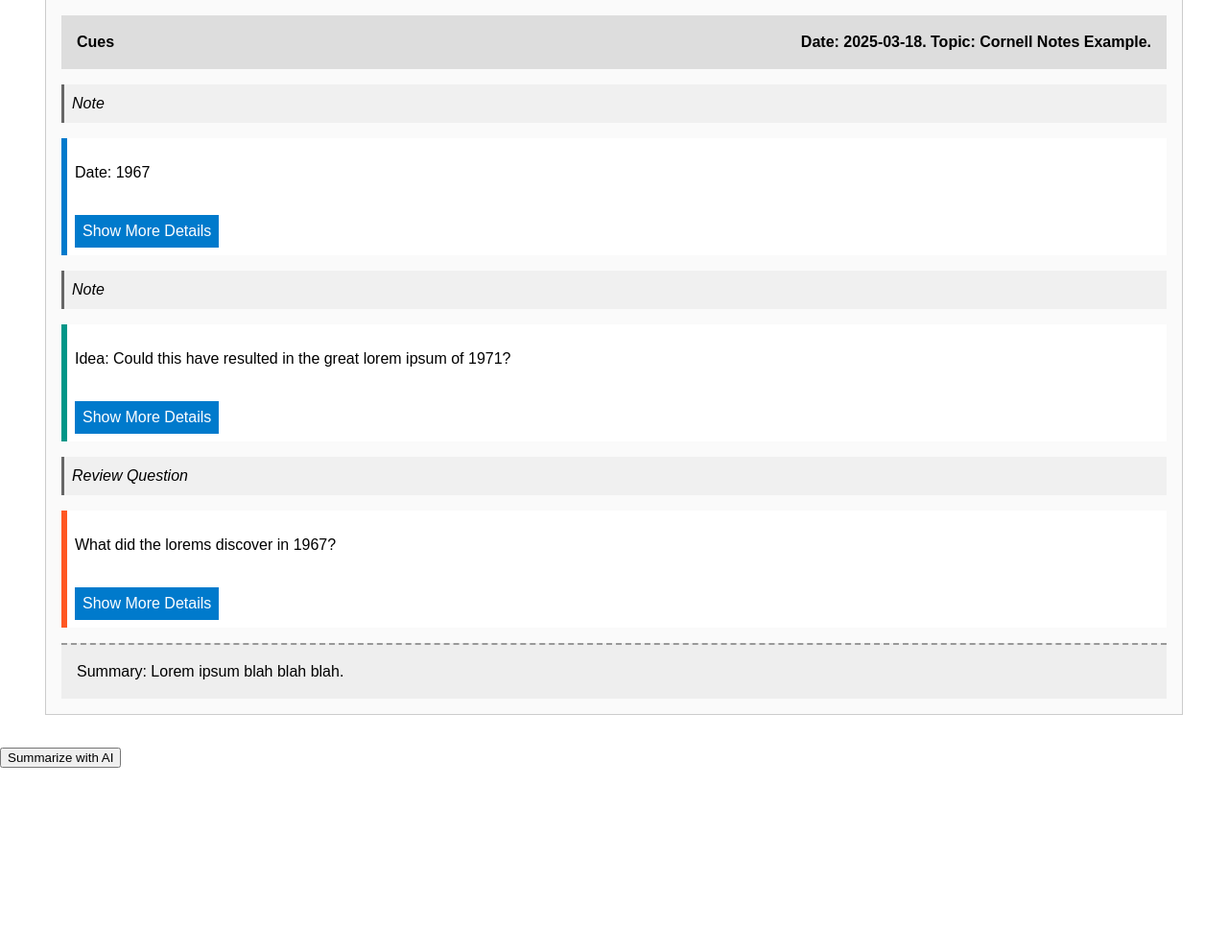
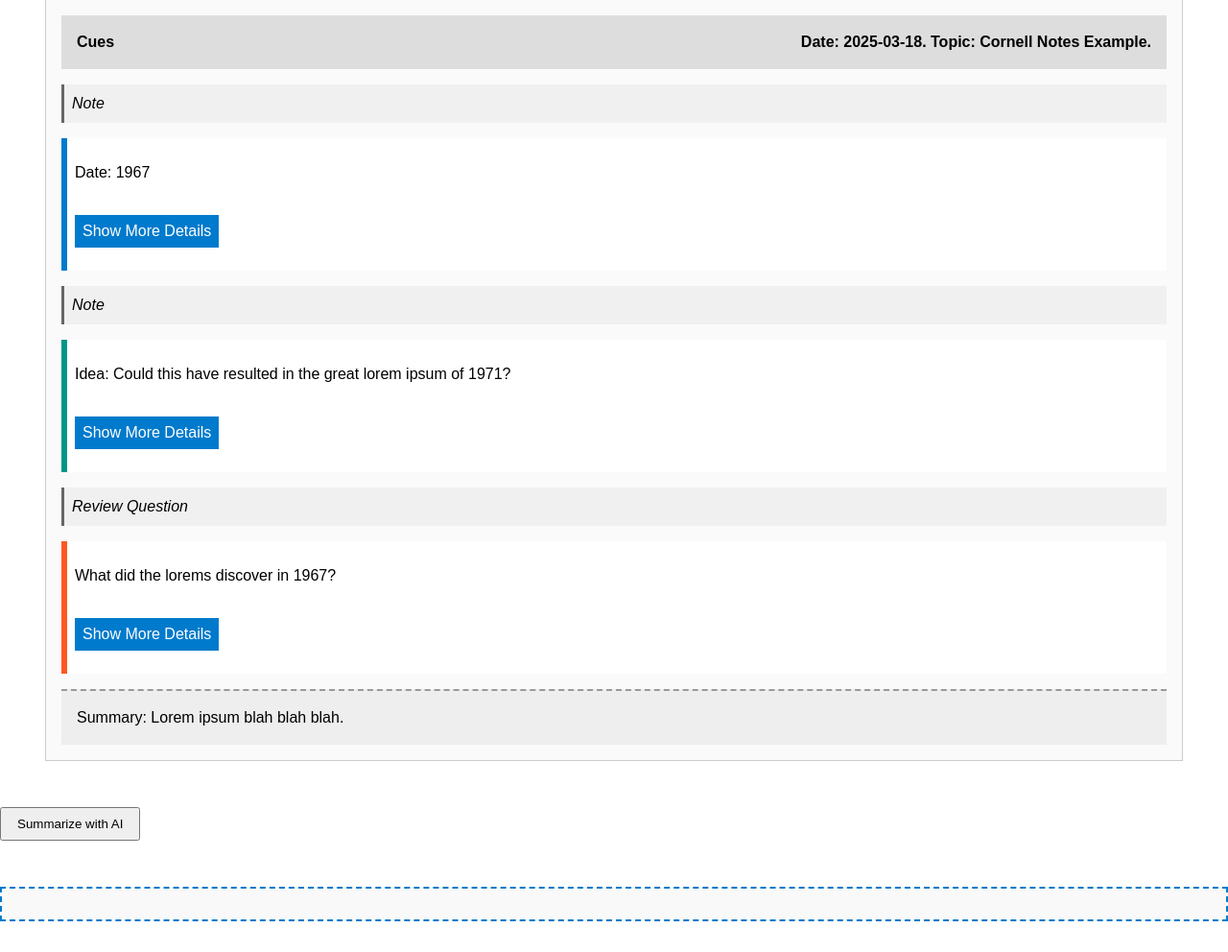
Before and after one commit to darren277/autodidact, a Flask app: page /augmented in a window 1280 px wide. Shown: the part 33-1025 px from the top of the page at 96% size. Before the commit the page ends 833 px from the top, so only its background shows below. Run offline with Flask 3, Linux system fonts and the light colour scheme.

Commit message:
Front end summarization component styling.

```diff
--- a/static/css/augmented-notes.css
+++ b/static/css/augmented-notes.css
@@ -95,6 +95,9 @@ footer .summary-box {
     margin-bottom: 1rem;
 }
 
+
+/* Color themes for different types of notes */
+
 .color-theme-event {
     border-left: 6px solid #007acc;
 }
@@ -106,3 +109,25 @@ footer .summary-box {
 .color-theme-question {
     border-left: 6px solid #ff5722;
 }
+
+
+/* AI Summary */
+
+.summary-box {
+    background-color: #fef3bd;
+    padding: 1rem;
+    margin-top: 1rem;
+}
+
+    button {
+    margin: 1rem 0;
+    padding: 0.5rem 1rem;
+    cursor: pointer;
+}
+
+#aiSummary {
+    margin: 2rem 0;
+    padding: 1rem;
+    border: 2px dashed #007acc;
+    background-color: #f9f9f9;
+}
```
